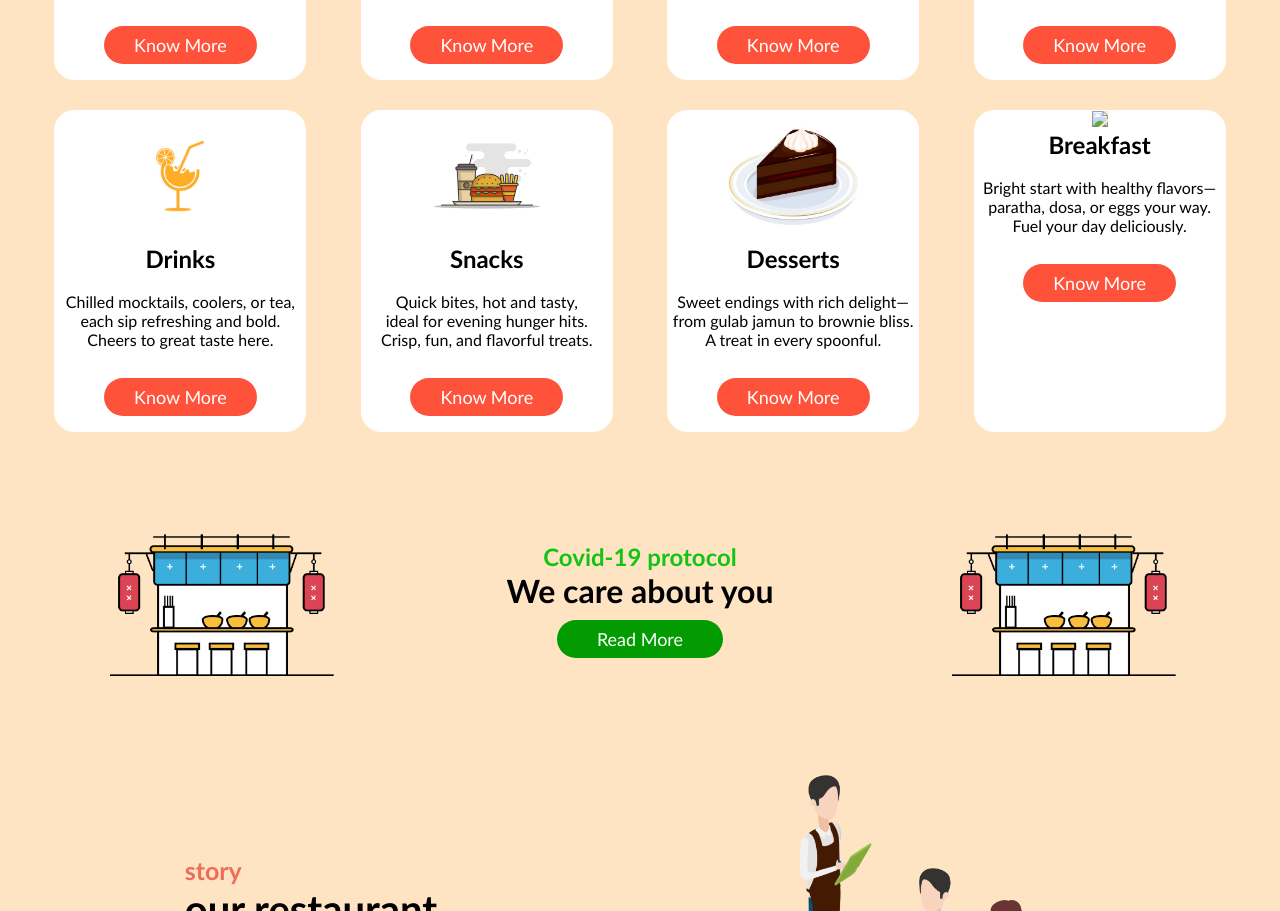
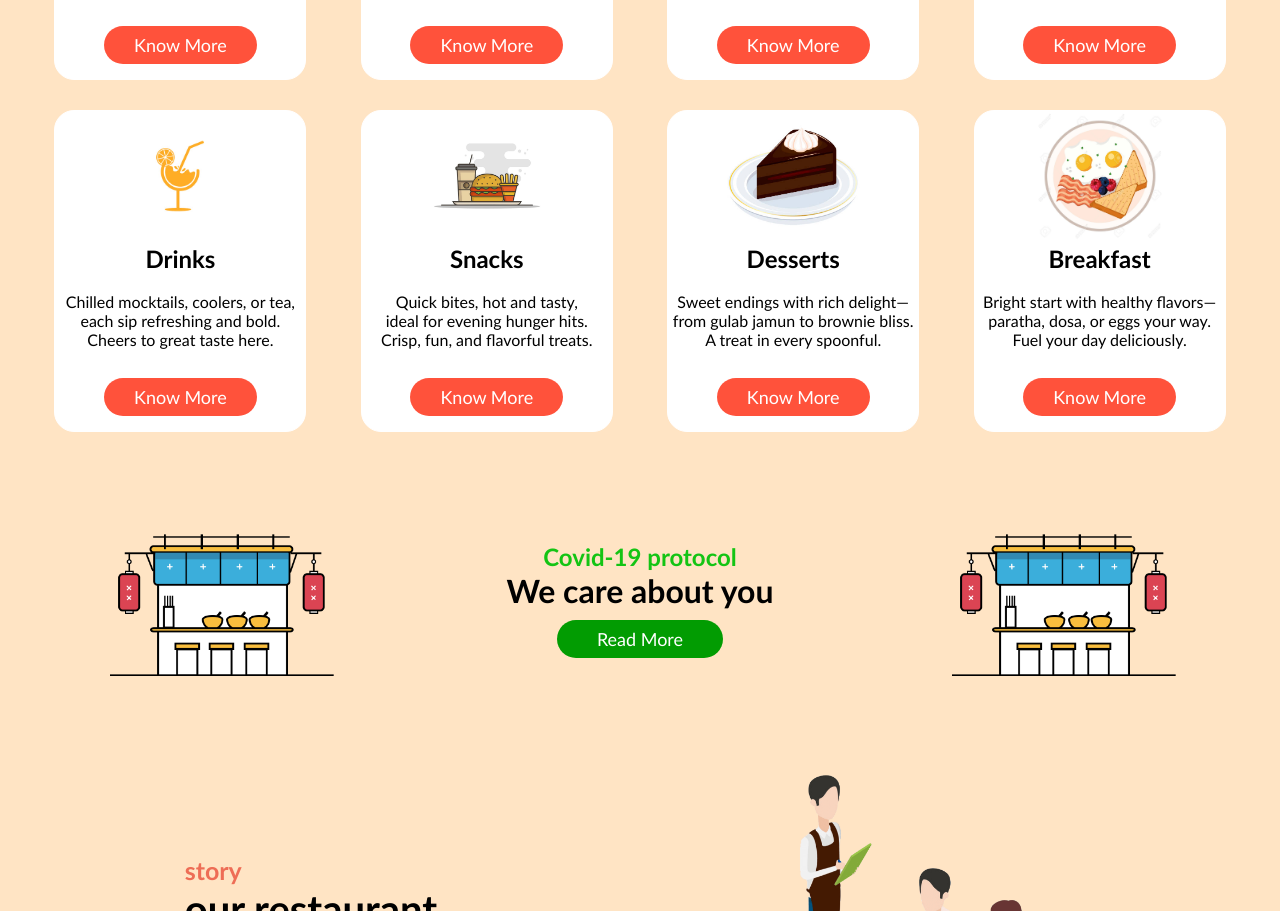
Before and after one commit to NihalDhadse/Restaurant, a website: page index.html in a window 1280 px wide. Shown: the part 1453-2364 px from the top of the page. Drawn offline with nearby package versions, Linux system fonts and the light colour scheme.

Commit message:
Update index.html

```diff
--- a/index.html
+++ b/index.html
@@ -155,7 +155,7 @@
 
    </div>
    <div class="card-1">
-    <img src="break.jpeg" height="130px" width="auto">
+    <img src="break.jpg" height="130px" width="auto">
 
         <h2>Breakfast</h2><br>
         <p>Bright start with healthy flavors— <br>
```
